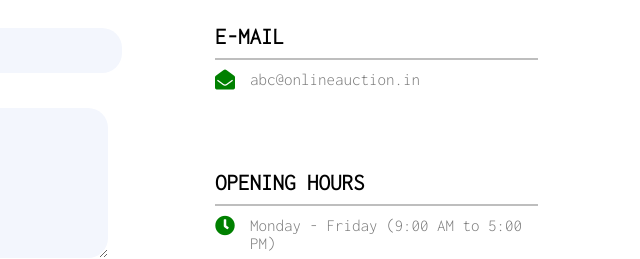
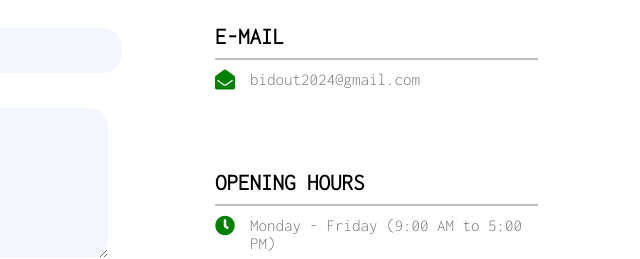
Before and after one commit to Bhavishya2601/Bid-Out, a plain HTML site: page pages/contact.html in a window 1280 px wide. Shown: the part 796-1055 px from the top of the page, 640-1280 px from the left. Drawn offline with nearby package versions, Linux system fonts and the light colour scheme.

Commit message:
Update contact.html

```diff
--- a/pages/contact.html
+++ b/pages/contact.html
@@ -150,7 +150,7 @@
             <hr>
             <div class="main">
                 <div><i class="fas fa-envelope-open"></i></div>
-                <div>abc@onlineauction.in</div>
+                <div>bidout2024@gmail.com</div>
             </div>
             <div class="heading">OPENING HOURS</div>
             <hr>
```
